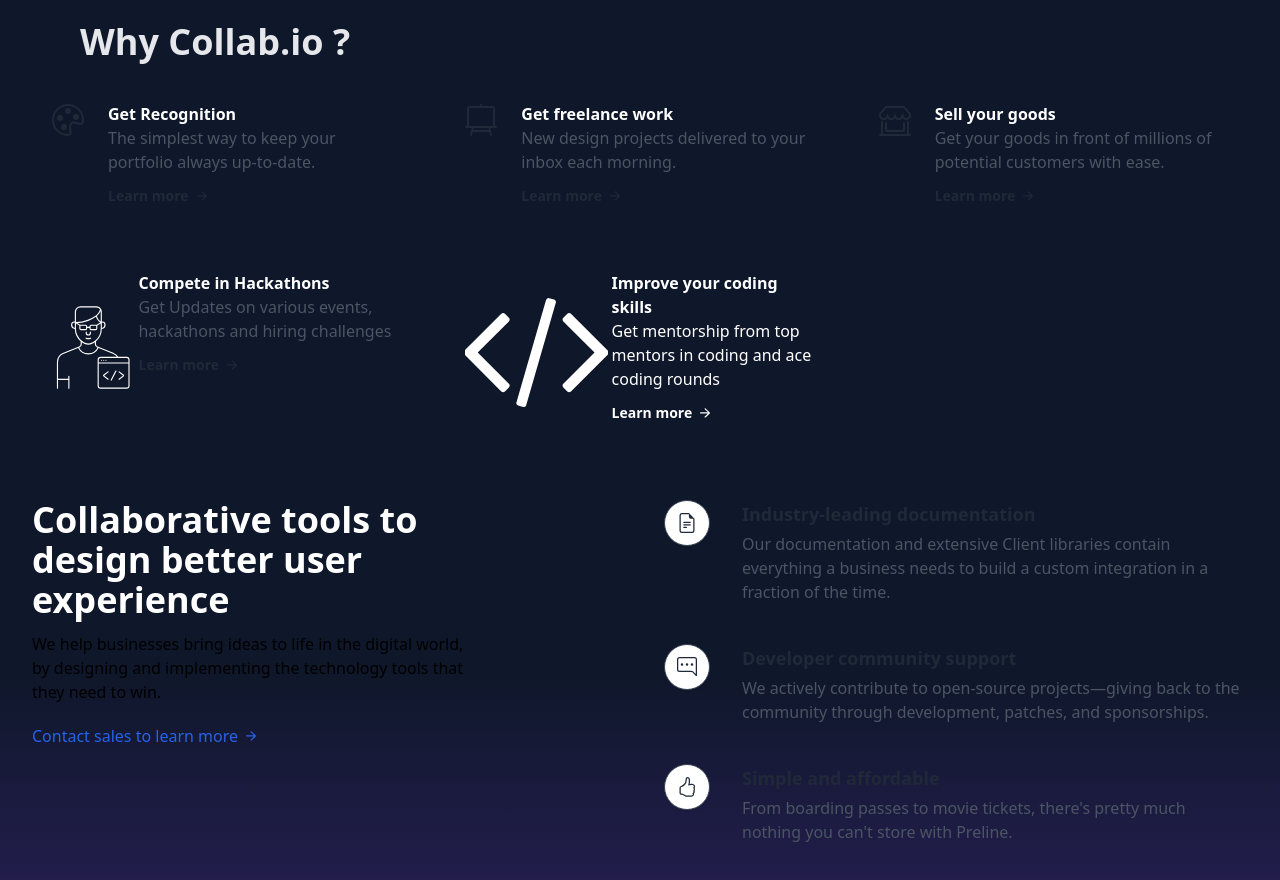
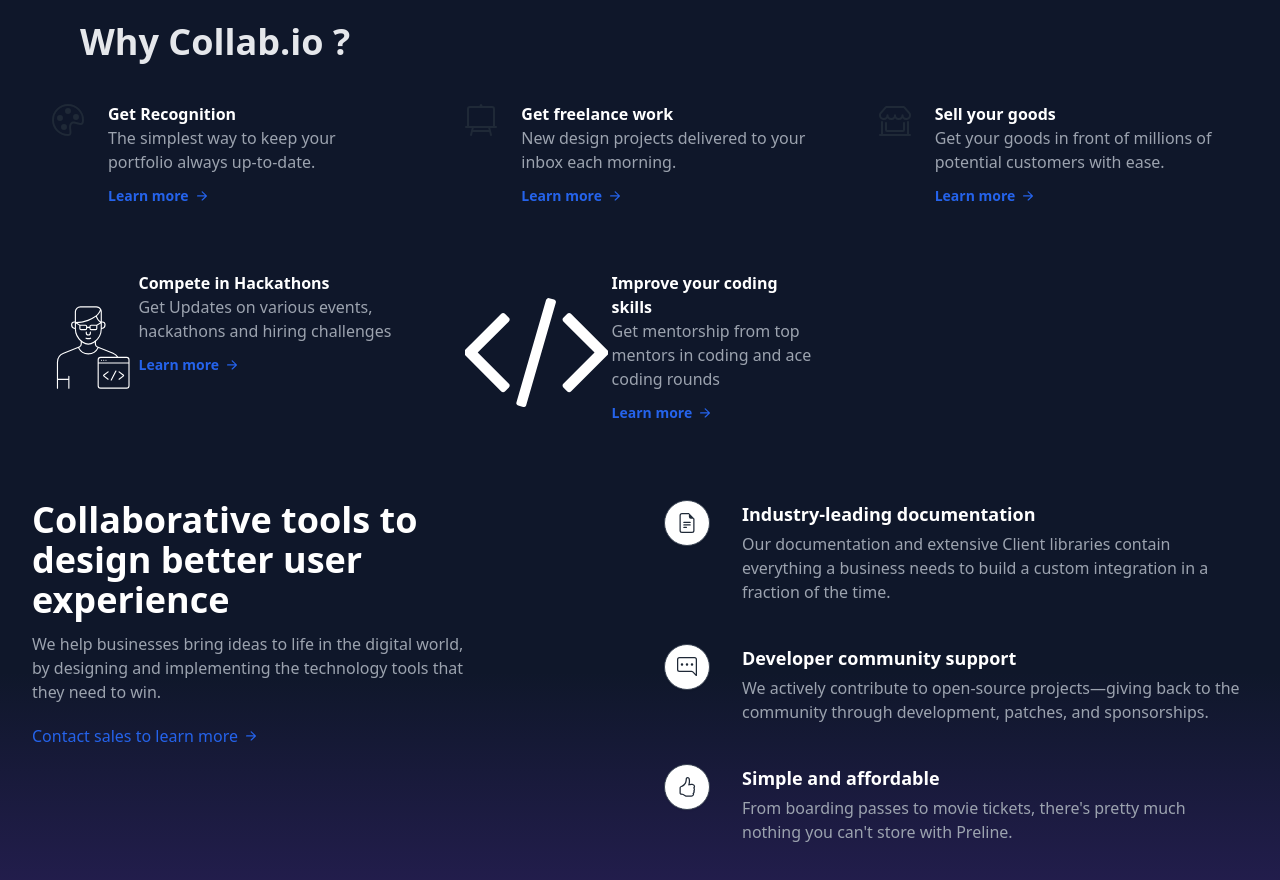
Before and after one commit to nikhilbhatia08/collab.io, a React (Create React App) app: page / in a window 1280 px wide. Shown: the part 700-1580 px from the top of the page. Built offline with nearby package versions, Linux system fonts and the light colour scheme.

Commit message:
Change in Theme

```diff
--- a/src/components/Home.jsx
+++ b/src/components/Home.jsx
@@ -8,7 +8,7 @@
   <div class="bg-gradient-to-b from-violet-600/[.19] via-transparent">
     <div class="max-w-[85rem] mx-11 px-4 sm:px-4 lg:px-8 py-14 space-y-8">
       <div class="ml-28 max-w-5xl flex flex-row">
-        <h1 class="block font-medium text-gray-200 text-5xl sm:text-5xl md:text-6xl lg:text-7xl">
+        <h1 class="block font-medium text-white text-5xl sm:text-5xl md:text-6xl lg:text-7xl">
           Welcome to Collab.io the best way to showcase your projects.
         </h1>
 
@@ -42,10 +42,10 @@
       <div>
         <div>
           <h3 class="block font-bold text-gray-800  text-white">Get Recognition</h3>
-          <p class="text-gray-600  text-gray-400">The simplest way to keep your portfolio always up-to-date.</p>
+          <p class="text-gray-400">The simplest way to keep your portfolio always up-to-date.</p>
         </div>
 
-        <p class="mt-3 inline-flex items-center gap-x-2 text-sm font-semibold text-gray-800  text-gray-200">
+        <p class="mt-3 inline-flex items-center gap-x-2 text-sm font-semibold text-blue-600  text-blue-500">
           Learn more
           <svg class="w-2.5 h-2.5 transition ease-in-out group-hover:translate-x-1" width="16" height="16" viewBox="0 0 16 16" fill="none" xmlns="http://www.w3.org/2000/svg">
             <path fill-rule="evenodd" clip-rule="evenodd" d="M0.975821 6.92249C0.43689 6.92249 -3.50468e-07 7.34222 -3.27835e-07 7.85999C-3.05203e-07 8.37775 0.43689 8.79749 0.975821 8.79749L12.7694 8.79748L7.60447 13.7596C7.22339 14.1257 7.22339 14.7193 7.60447 15.0854C7.98555 15.4515 8.60341 15.4515 8.98449 15.0854L15.6427 8.68862C16.1191 8.23098 16.1191 7.48899 15.6427 7.03134L8.98449 0.634573C8.60341 0.268455 7.98555 0.268456 7.60447 0.634573C7.22339 1.00069 7.22339 1.59428 7.60447 1.9604L12.7694 6.92248L0.975821 6.92249Z" fill="currentColor"/>
@@ -61,10 +61,10 @@
       <div>
         <div>
           <h3 class="block font-bold text-gray-800  text-white">Get freelance work</h3>
-          <p class="text-gray-600  text-gray-400">New design projects delivered to your inbox each morning.</p>
+          <p class=" text-gray-400">New design projects delivered to your inbox each morning.</p>
         </div>
 
-        <p class="mt-3 inline-flex items-center gap-x-2 text-sm font-semibold text-gray-800  text-gray-200">
+        <p class="mt-3 inline-flex items-center gap-x-2 text-sm font-semibold text-blue-600  text-blue-500">
           Learn more
           <svg class="w-2.5 h-2.5 transition ease-in-out group-hover:translate-x-1" width="16" height="16" viewBox="0 0 16 16" fill="none" xmlns="http://www.w3.org/2000/svg">
             <path fill-rule="evenodd" clip-rule="evenodd" d="M0.975821 6.92249C0.43689 6.92249 -3.50468e-07 7.34222 -3.27835e-07 7.85999C-3.05203e-07 8.37775 0.43689 8.79749 0.975821 8.79749L12.7694 8.79748L7.60447 13.7596C7.22339 14.1257 7.22339 14.7193 7.60447 15.0854C7.98555 15.4515 8.60341 15.4515 8.98449 15.0854L15.6427 8.68862C16.1191 8.23098 16.1191 7.48899 15.6427 7.03134L8.98449 0.634573C8.60341 0.268455 7.98555 0.268456 7.60447 0.634573C7.22339 1.00069 7.22339 1.59428 7.60447 1.9604L12.7694 6.92248L0.975821 6.92249Z" fill="currentColor"/>
@@ -80,10 +80,10 @@
       <div>
         <div>
           <h3 class="block font-bold text-gray-800  text-white">Sell your goods</h3>
-          <p class="text-gray-600  text-gray-400">Get your goods in front of millions of potential customers with ease.</p>
+          <p class="text-gray-400">Get your goods in front of millions of potential customers with ease.</p>
         </div>
 
-        <p class="mt-3 inline-flex items-center gap-x-2 text-sm font-semibold text-gray-800  text-gray-200">
+        <p class="mt-3 inline-flex items-center gap-x-2 text-sm font-semibold text-blue-600  text-blue-500">
           Learn more
           <svg class="w-2.5 h-2.5 transition ease-in-out group-hover:translate-x-1" width="16" height="16" viewBox="0 0 16 16" fill="none" xmlns="http://www.w3.org/2000/svg">
             <path fill-rule="evenodd" clip-rule="evenodd" d="M0.975821 6.92249C0.43689 6.92249 -3.50468e-07 7.34222 -3.27835e-07 7.85999C-3.05203e-07 8.37775 0.43689 8.79749 0.975821 8.79749L12.7694 8.79748L7.60447 13.7596C7.22339 14.1257 7.22339 14.7193 7.60447 15.0854C7.98555 15.4515 8.60341 15.4515 8.98449 15.0854L15.6427 8.68862C16.1191 8.23098 16.1191 7.48899 15.6427 7.03134L8.98449 0.634573C8.60341 0.268455 7.98555 0.268456 7.60447 0.634573C7.22339 1.00069 7.22339 1.59428 7.60447 1.9604L12.7694 6.92248L0.975821 6.92249Z" fill="currentColor"/>
@@ -97,10 +97,10 @@
       <div>
         <div>
           <h3 class="block font-bold ml-1 text-gray-800  text-white">Compete in Hackathons</h3>
-          <p class="text-gray-600 ml-1  text-gray-400">Get Updates on various events, hackathons and hiring challenges</p>
+          <p class="ml-1  text-gray-400">Get Updates on various events, hackathons and hiring challenges</p>
         </div>
 
-        <p class="mt-3 ml-1 inline-flex items-center gap-x-2 text-sm font-semibold text-gray-800  text-gray-200">
+        <p class="mt-3 ml-1 inline-flex items-center gap-x-2 text-sm font-semibold text-blue-600  text-blue-500">
           Learn more
           <svg class="w-2.5 h-2.5 transition ease-in-out group-hover:translate-x-1" width="16" height="16" viewBox="0 0 16 16" fill="none" xmlns="http://www.w3.org/2000/svg">
             <path fill-rule="evenodd" clip-rule="evenodd" d="M0.975821 6.92249C0.43689 6.92249 -3.50468e-07 7.34222 -3.27835e-07 7.85999C-3.05203e-07 8.37775 0.43689 8.79749 0.975821 8.79749L12.7694 8.79748L7.60447 13.7596C7.22339 14.1257 7.22339 14.7193 7.60447 15.0854C7.98555 15.4515 8.60341 15.4515 8.98449 15.0854L15.6427 8.68862C16.1191 8.23098 16.1191 7.48899 15.6427 7.03134L8.98449 0.634573C8.60341 0.268455 7.98555 0.268456 7.60447 0.634573C7.22339 1.00069 7.22339 1.59428 7.60447 1.9604L12.7694 6.92248L0.975821 6.92249Z" fill="currentColor"/>
@@ -114,10 +114,10 @@
       <div>
         <div>
           <h3 class="block ml-1 font-bold text-white">Improve your coding skills</h3>
-          <p class="ml-1 text-white">Get mentorship from top mentors in coding and ace coding rounds</p>
+          <p class="ml-1 text-gray-400">Get mentorship from top mentors in coding and ace coding rounds</p>
         </div>
 
-        <p class="mt-3 ml-1 inline-flex items-center gap-x-2 text-sm font-semibold text-white text-white">
+        <p class="mt-3 ml-1 inline-flex items-center gap-x-2 text-sm font-semibold text-blue-600  text-blue-500">
           Learn more
           <svg class="w-2.5 h-2.5 transition ease-in-out group-hover:translate-x-1" width="16" height="16" viewBox="0 0 16 16" fill="none" xmlns="http://www.w3.org/2000/svg">
             <path fill-rule="evenodd" clip-rule="evenodd" d="M0.975821 6.92249C0.43689 6.92249 -3.50468e-07 7.34222 -3.27835e-07 7.85999C-3.05203e-07 8.37775 0.43689 8.79749 0.975821 8.79749L12.7694 8.79748L7.60447 13.7596C7.22339 14.1257 7.22339 14.7193 7.60447 15.0854C7.98555 15.4515 8.60341 15.4515 8.98449 15.0854L15.6427 8.68862C16.1191 8.23098 16.1191 7.48899 15.6427 7.03134L8.98449 0.634573C8.60341 0.268455 7.98555 0.268456 7.60447 0.634573C7.22339 1.00069 7.22339 1.59428 7.60447 1.9604L12.7694 6.92248L0.975821 6.92249Z" fill="currentColor"/>
@@ -133,7 +133,7 @@
       <h2 class="text-3xl font-bold lg:text-4xl  text-white">
         Collaborative tools to design better user experience
       </h2>
-      <p class="mt-3 text-white-700">
+      <p class="mt-3 text-gray-400">
         We help businesses bring ideas to life in the digital world, by designing and implementing the technology tools that they need to win.
       </p>
       <p class="mt-5 inline-flex items-center gap-x-2 font-medium shadow-blue-50 text-blue-600  text-blue-500">
@@ -153,10 +153,10 @@
           </svg>
         </span>
         <div class="ml-5 sm:ml-8">
-          <h3 class="text-base sm:text-lg font-semibold text-gray-800  text-gray-200">
+          <h3 class="text-base sm:text-lg font-semibold text-white">
             Industry-leading documentation
           </h3>
-          <p class="mt-1 text-gray-600  text-gray-400">
+          <p class="mt-1 text-gray-400">
             Our documentation and extensive Client libraries contain everything a business needs to build a custom integration in a fraction of the time.
           </p>
         </div>
@@ -169,10 +169,10 @@
           </svg>
         </span>
         <div class="ml-5 sm:ml-8">
-          <h3 class="text-base sm:text-lg font-semibold text-gray-800  text-gray-200">
+          <h3 class="text-base sm:text-lg font-semibold text-white">
             Developer community support
           </h3>
-          <p class="mt-1 text-gray-600  text-gray-400">
+          <p class="mt-1 text-gray-400">
             We actively contribute to open-source projects—giving back to the community through development, patches, and sponsorships.
           </p>
         </div>
@@ -184,10 +184,10 @@
           </svg>
         </span>
         <div class="ml-5 sm:ml-8">
-          <h3 class="text-base sm:text-lg font-semibold text-gray-800  text-gray-200">
+          <h3 class="text-base sm:text-lg font-semibold text-white">
             Simple and affordable
           </h3>
-          <p class="mt-1 text-gray-600  text-gray-400">
+          <p class="mt-1 text-gray-400">
             From boarding passes to movie tickets, there's pretty much nothing you can't store with Preline.
           </p>
         </div>
```
